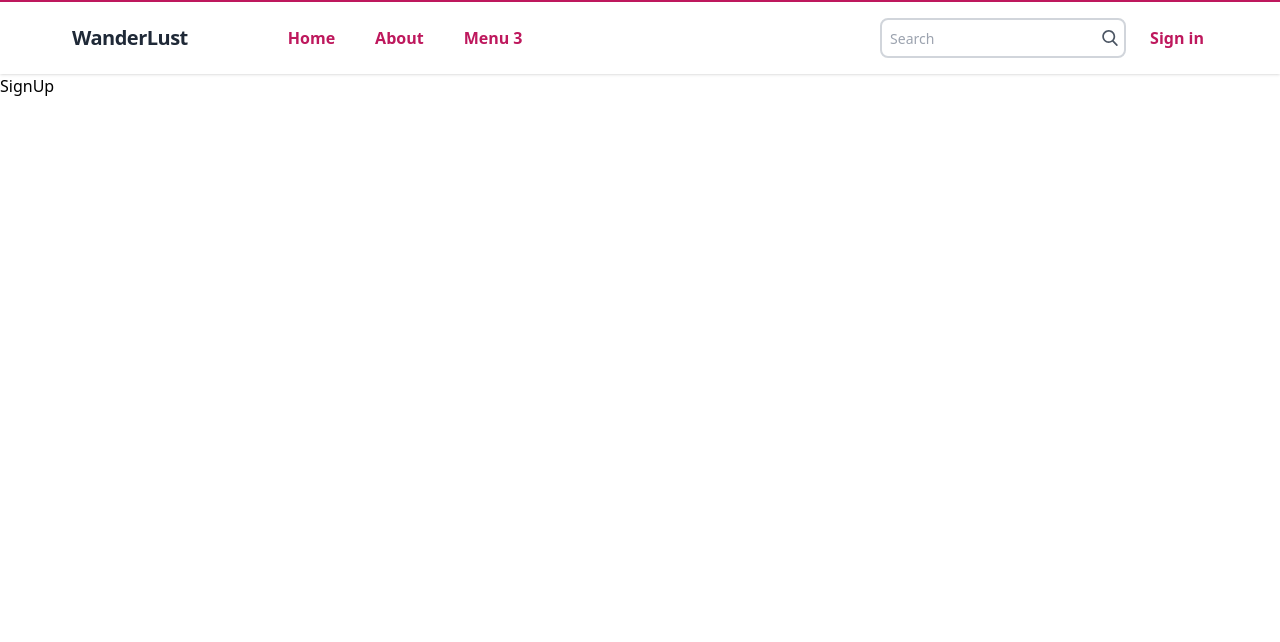
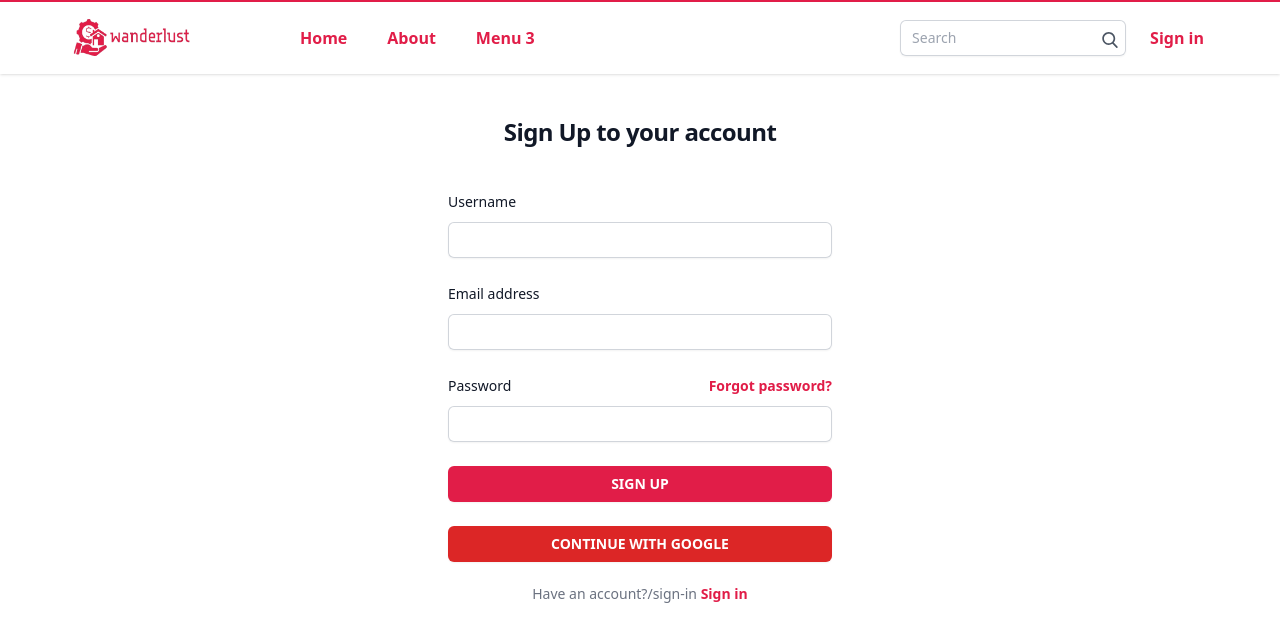
Before and after one commit to Dimple278/EstateEase-MERN, a React (Vite) app in the folder client/: page /sign-up in a window 1280 px wide. Shown: the top 642 px of the page. Built offline with nearby package versions, Linux system fonts and the light colour scheme.

Commit message:
compete signup page UI

```diff
--- a/client/package.json
+++ b/client/package.json
@@ -10,6 +10,7 @@
     "preview": "vite preview"
   },
   "dependencies": {
+    "@tailwindcss/forms": "^0.5.7",
     "react": "^18.2.0",
     "react-dom": "^18.2.0",
     "react-router-dom": "^6.22.3"
--- a/client/src/components/Header.jsx
+++ b/client/src/components/Header.jsx
@@ -1,20 +1,24 @@
 // import React from "react";
 
 import { Link } from "react-router-dom";
+import navlogo from "../assets/navlogo.png";
 
 function Header() {
   return (
-    <nav className="flex items-center justify-between flex-wrap bg-white py-4 lg:px-12 shadow border-solid border-t-2 border-pink-700">
+    <nav className="flex items-center justify-between flex-wrap bg-white py-4 lg:px-12 shadow border-solid border-t-2 border-rose-600">
       <div className="flex justify-between lg:w-auto w-full lg:border-b-0 pl-6 pr-2 border-solid border-b-2 border-gray-300 pb-5 lg:pb-0">
         <div className="flex items-center flex-shrink-0 text-gray-800 mr-16">
-          <span className="font-semibold text-xl tracking-tight">
-            WanderLust
-          </span>
+          <img
+            className="h-10 w-auto mr-2"
+            src={navlogo}
+            alt="WanderLust"
+            style={{ width: "120px" }}
+          />
         </div>
         <div className="block lg:hidden">
           <button
             id="nav"
-            className="flex items-center px-3 py-2 border-2 rounded text-pink-700 border-pink-700 hover:text-pink-700 hover:border-pink-700"
+            className="flex items-center px-3 py-2 border-2 rounded text-rose-600 border-rose-600 hover:text-rose-600 hover:border-rose-600"
           >
             <svg
               className="fill-current h-3 w-3"
@@ -29,29 +33,29 @@ function Header() {
       </div>
 
       <div className="menu w-full lg:block flex-grow lg:flex lg:items-center lg:w-auto lg:px-3 px-8">
-        <div className="text-md font-bold text-pink-700 lg:flex-grow">
+        <div className="text-md font-bold text-rose-600 lg:flex-grow">
           <Link
             to="/"
-            className="block mt-4 lg:inline-block lg:mt-0 hover:text-white px-4 py-2 rounded hover:bg-pink-700 mr-2"
+            className="block mt-4 lg:inline-block lg:mt-0 hover:text-white px-4 py-2 rounded hover:bg-rose-600 mr-2"
           >
             Home
           </Link>
           <Link
             to="/about"
-            className=" block mt-4 lg:inline-block lg:mt-0 hover:text-white px-4 py-2 rounded hover:bg-pink-700 mr-2"
+            className=" block mt-4 lg:inline-block lg:mt-0 hover:text-white px-4 py-2 rounded hover:bg-rose-600 mr-2"
           >
             About
           </Link>
           <Link
             to="#responsive-header"
-            className="block mt-4 lg:inline-block lg:mt-0 hover:text-white px-4 py-2 rounded hover:bg-pink-700 mr-2"
+            className="block mt-4 lg:inline-block lg:mt-0 hover:text-white px-4 py-2 rounded hover:bg-rose-600 mr-2"
           >
             Menu 3
           </Link>
         </div>
         <div className="relative mx-auto text-gray-600 lg:block hidden">
           <input
-            className="border-2 border-gray-300 bg-white h-10 pl-2 pr-8 rounded-lg text-sm focus:outline-none"
+            className="block w-full rounded-md border-0 py-1.5 text-gray-900 shadow-sm ring-1 ring-inset ring-gray-300 placeholder:text-gray-400 focus:ring-2 focus:ring-inset focus:ring-rose-600 sm:text-sm sm:leading-6"
             type="search"
             name="search"
             placeholder="Search"
@@ -77,7 +81,7 @@ function Header() {
         <div className="flex">
           <Link
             to="/sign-in"
-            className="block text-md px-4 py-2 rounded text-pink-700 ml-2 font-bold hover:text-white mt-4 hover:bg-pink-700 lg:mt-0"
+            className="block text-md px-4 py-2 rounded text-rose-600 ml-2 font-bold hover:text-white mt-4 hover:bg-rose-600 lg:mt-0"
           >
             Sign in
           </Link>
--- a/client/src/pages/SignUp.jsx
+++ b/client/src/pages/SignUp.jsx
@@ -1,7 +1,112 @@
 // import React from 'react'
 
 function SignUp() {
-  return <div>SignUp</div>;
+  return (
+    <>
+      <div className="flex min-h-full flex-1 flex-col justify-center px-6 lg:px-8">
+        <div className="sm:mx-auto sm:w-full sm:max-w-sm">
+          <h2 className="mt-10 text-center text-2xl font-bold leading-9 tracking-tight text-gray-900">
+            Sign Up to your account
+          </h2>
+        </div>
+
+        <div className="mt-10 sm:mx-auto sm:w-full sm:max-w-sm">
+          <form className="space-y-6" action="#" method="POST">
+            <div>
+              <label
+                htmlFor="username"
+                className="block text-sm font-medium leading-6 text-gray-900"
+              >
+                Username
+              </label>
+              <div className="mt-2">
+                <input
+                  id="username"
+                  name="username"
+                  type="text"
+                  required
+                  className="block w-full rounded-md border-0 py-1.5 text-gray-900 shadow-sm ring-1 ring-inset ring-gray-300 placeholder:text-gray-400 focus:ring-2 focus:ring-inset focus:ring-rose-600 sm:text-sm sm:leading-6"
+                />
+              </div>
+            </div>
+            <div>
+              <label
+                htmlFor="email"
+                className="block text-sm font-medium leading-6 text-gray-900"
+              >
+                Email address
+              </label>
+              <div className="mt-2">
+                <input
+                  id="email"
+                  name="email"
+                  type="email"
+                  autoComplete="email"
+                  required
+                  className="block w-full rounded-md border-0 py-1.5 text-gray-900 shadow-sm ring-1 ring-inset ring-gray-300 placeholder:text-gray-400 focus:ring-2 focus:ring-inset focus:ring-rose-600 sm:text-sm sm:leading-6"
+                />
+              </div>
+            </div>
+            <div>
+              <div className="flex items-center justify-between">
+                <label
+                  htmlFor="password"
+                  className="block text-sm font-medium leading-6 text-gray-900"
+                >
+                  Password
+                </label>
+                <div className="text-sm">
+                  <a
+                    href="#"
+                    className="font-semibold text-rose-600 hover:text-rose-500"
+                  >
+                    Forgot password?
+                  </a>
+                </div>
+              </div>
+              <div className="mt-2">
+                <input
+                  id="password"
+                  name="password"
+                  type="password"
+                  autoComplete="current-password"
+                  required
+                  className="block w-full rounded-md border-0 py-1.5 text-gray-900 shadow-sm ring-1 ring-inset ring-gray-300 placeholder:text-gray-400 focus:ring-2 focus:ring-inset focus:ring-rose-600 sm:text-sm sm:leading-6"
+                />
+              </div>
+            </div>
+
+            <div>
+              <button
+                type="submit"
+                className="flex w-full justify-center rounded-md bg-rose-600 px-3 py-1.5 text-sm font-semibold leading-6 text-white shadow-sm hover:bg-rose-500 focus-visible:outline focus-visible:outline-2 focus-visible:outline-offset-2 focus-visible:outline-rose-600"
+              >
+                SIGN UP
+              </button>
+            </div>
+            <div>
+              <button
+                type="submit"
+                className="flex w-full justify-center rounded-md bg-red-600 px-3 py-1.5 text-sm font-semibold leading-6 text-white shadow-sm hover:bg-rose-500 focus-visible:outline focus-visible:outline-2 focus-visible:outline-offset-2 focus-visible:outline-rose-600"
+              >
+                CONTINUE WITH GOOGLE
+              </button>
+            </div>
+          </form>
+
+          <p className="mt-5 text-center text-sm text-gray-500">
+            Have an account?{"/sign-in "}
+            <a
+              href="#"
+              className="font-semibold leading-6 text-rose-600 hover:text-rose-500"
+            >
+              Sign in
+            </a>
+          </p>
+        </div>
+      </div>
+    </>
+  );
 }
 
 export default SignUp;
--- a/client/tailwind.config.js
+++ b/client/tailwind.config.js
@@ -4,5 +4,5 @@ export default {
   theme: {
     extend: {},
   },
-  plugins: [],
+  plugins: [require("@tailwindcss/forms")],
 };
```
Also changed, not shown: client/src/assets/navlogo.png (added), 1 other file (tests, documents, lock files or other folders).
